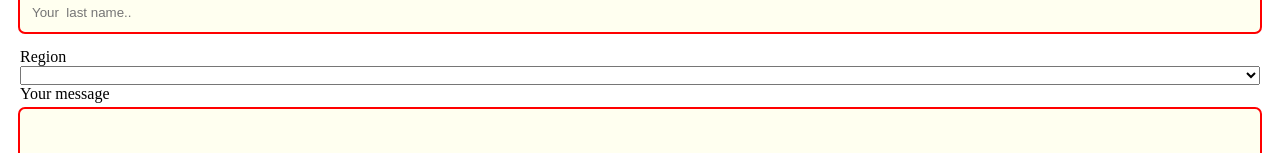
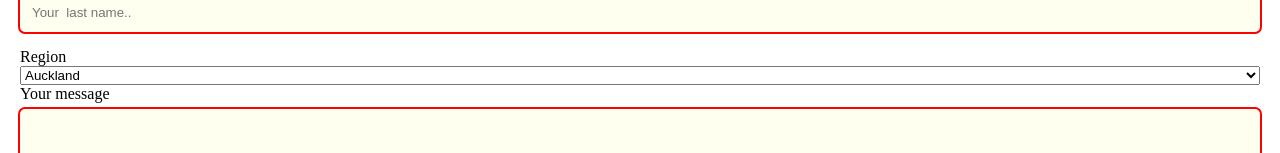
Before and after one commit to BIT-Studio-3/group-project-25-1-scade, a SvelteKit app in the folder disaster/disaster/: page /contact in a window 1280 px wide. Shown: the part 440-593 px from the top of the page. Built offline with nearby package versions, Linux system fonts and the light colour scheme.

Commit message:
some regions added

```diff
--- a/disaster/disaster/src/routes/contact/+page.svelte
+++ b/disaster/disaster/src/routes/contact/+page.svelte
@@ -23,6 +23,9 @@
 
     <label for = "region" >Region</label>
     <select>
+      <option value="auckland">Auckland</option>
+      <option value="northland">Northland</option>
+      <option value="Waikato">Waikato</option>
 
    </select>
 
```
